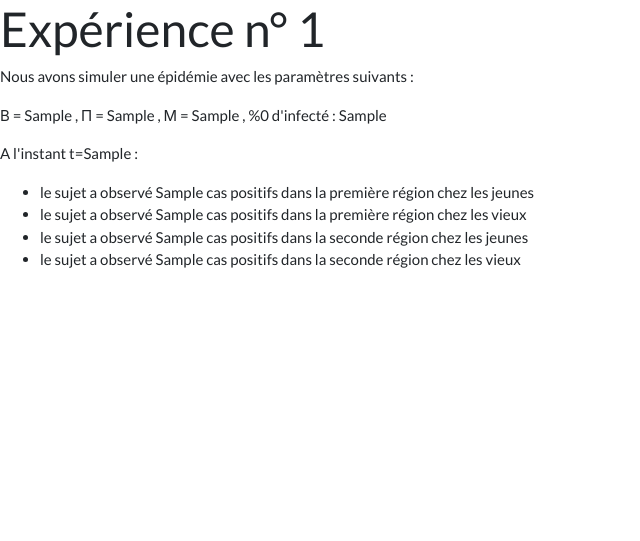
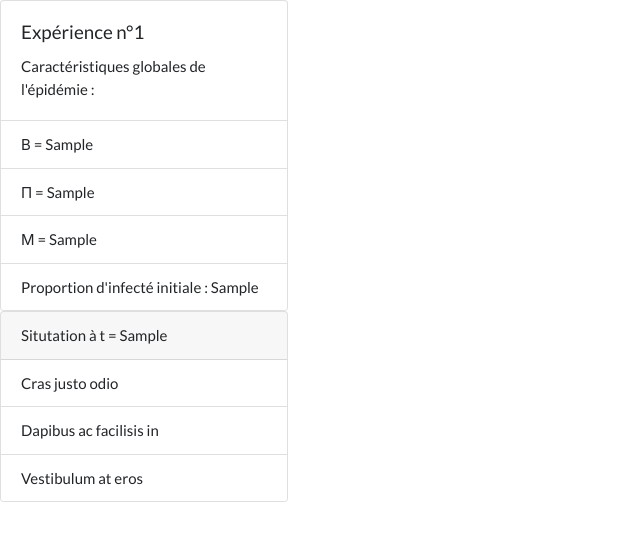
Before and after one commit to Hagarde/ExperiSite, a Symfony app: template templates/sir/detailexp.html.twig in a window 1280 px wide. Shown: the part 71-612 px from the top of the page, without its empty margins (0-640 px from the left). Run offline with Twig, Linux system fonts and the light colour scheme; the template is opened without the code that fills it: most values are stand-ins (such as "Sample title", 1, 10 or a date in 2020); some libraries are stand-ins or nearby versions.

Commit message:
fix truc ++++ card

```diff
--- a/public/data.txt
+++ b/public/data.txt
@@ -1 +1 @@
-echo 9473.481857639106 9473.481956002266 9473.482460165622 9473.482003609743 433.3286165128883 433.31775678877773 433.26391138710557 433.3109651670718 0.014956088934399175 0.025817392372896028 0.07887923733971958 0.033279798617843206 0.0 0.0 0.0 0.0 0.0 0.0 0.0 0.0
+echo 9487.600129628576 9487.600129628576 9487.600129628576 9487.600129628576 479.70573080617953 479.70573080617953 479.70573080617953 479.70573080617953 0.04143769955066655 0.04143769955066655 0.04143769955066655 0.04143769955066655 0.0 0.0 0.0 0.0 0.0 0.0 0.0 0.0
--- a/src/Controller/SIRController.php
+++ b/src/Controller/SIRController.php
@@ -163,7 +163,6 @@ class SIRController extends AbstractController
                         ])
                     -> add('Test21', RangeType::class, [
                         'attr' => [
-                            'autocomplete' => 'on',
                             'min' => 0,
                             'max' => 100]
                             ])
--- a/templates/sir/detailexp.html.twig
+++ b/templates/sir/detailexp.html.twig
@@ -3,25 +3,35 @@
 {% block title %}Résultat des expériences {% endblock %}
 
 {% block body %}
+
 <style>
     .example-wrapper { margin: 1em auto; max-width: 800px; width: 95%; font: 18px/1.5 sans-serif; }
     .example-wrapper code { background: #F5F5F5; padding: 2px 6px; }
 </style>
-
-<h1> Expérience n° {{resume.id}} </h1>
-
-<p> Nous avons simuler une épidémie avec les paramètres suivants : </p>
-<p> &Beta; = {{resume.r0}} , &Pi; = {{resume.pi}} , &Mu; = {{resume.mu}} , %0 d'infecté : {{resume.i0}} </p>
+<div class="card" style="width: 18rem;">
+            <div class="card-body">
+                <h5 class="card-title">Expérience n°{{resume.id}}</h5>
+                <p class="card-text">Caractéristiques globales de l'épidémie : </p>
+            </div>
+            <ul class="list-group list-group-flush">
+                <li class="list-group-item">&Beta; = {{resume.r0}} </li>
+                <li class="list-group-item">&Pi; = {{resume.pi}}</li>
+                <li class="list-group-item">&Mu; = {{resume.mu}}</li>
+                <li class="list-group-item"> Proportion d'infecté initiale : {{resume.i0}}</li>
+            </ul>
+</div>
 
 {% for instant in  data_exp %}
-
-    <p>A l'instant t={{instant.T}} :
-    <ul>
-        <li>le sujet a observé {{instant.p1}} cas positifs dans la première région chez les jeunes  </li>
-        <li>le sujet a observé {{instant.p2}} cas positifs dans la première région chez les vieux  </li>
-        <li>le sujet a observé {{instant.p3}} cas positifs dans la seconde région chez les jeunes  </li>
-        <li>le sujet a observé {{instant.p4}} cas positifs dans la seconde région chez les vieux  </li>
-    </ul>
+    <div class="card" style="width: 18rem;">
+        <div class="card-header">
+                Situtation à t = {{instant.T}}
+        </div>
+        <ul class="list-group list-group-flush">
+                <li class="list-group-item">Cras justo odio</li>
+                <li class="list-group-item">Dapibus ac facilisis in</li>
+                <li class="list-group-item">Vestibulum at eros</li>
+        </ul>
+    </div>
 {% endfor %}
 
 {% endblock %}
--- a/templates/sir/exp_python.html.twig
+++ b/templates/sir/exp_python.html.twig
@@ -5,7 +5,8 @@
 
 {% block body %}
 
-{% if {{temps}} == 0 %}
+{% if temps < 0.2 %}
+
   <p> Bienvenue, nous sommes le premier jour d'une horrible épidémie, nous ne savons pas encore combien d'infectés sont parmi la population de 10 000 dans chaque région et âge  </p>
 
 {% else %}
```
Lines whose indentation alone changed are shown as unchanged.
